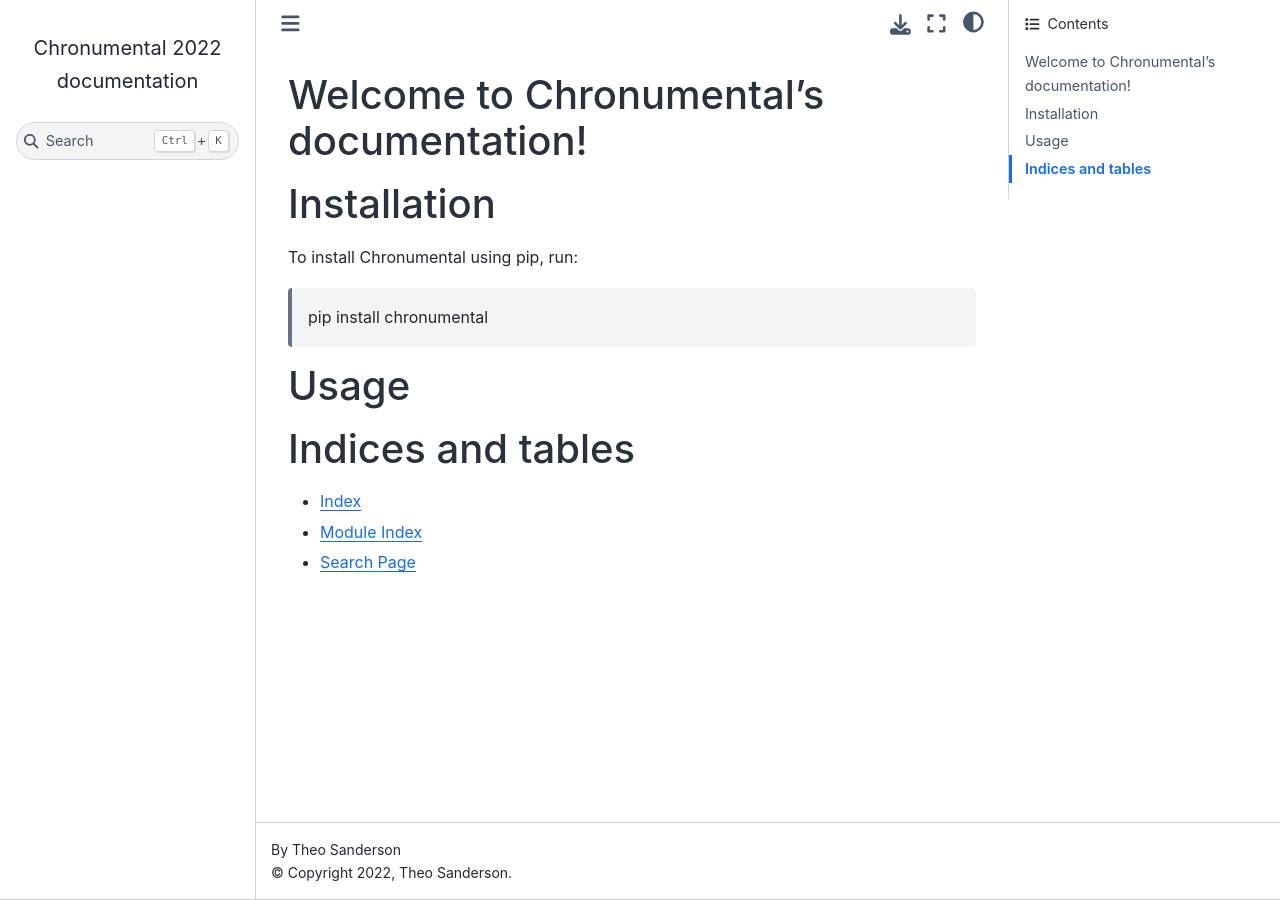
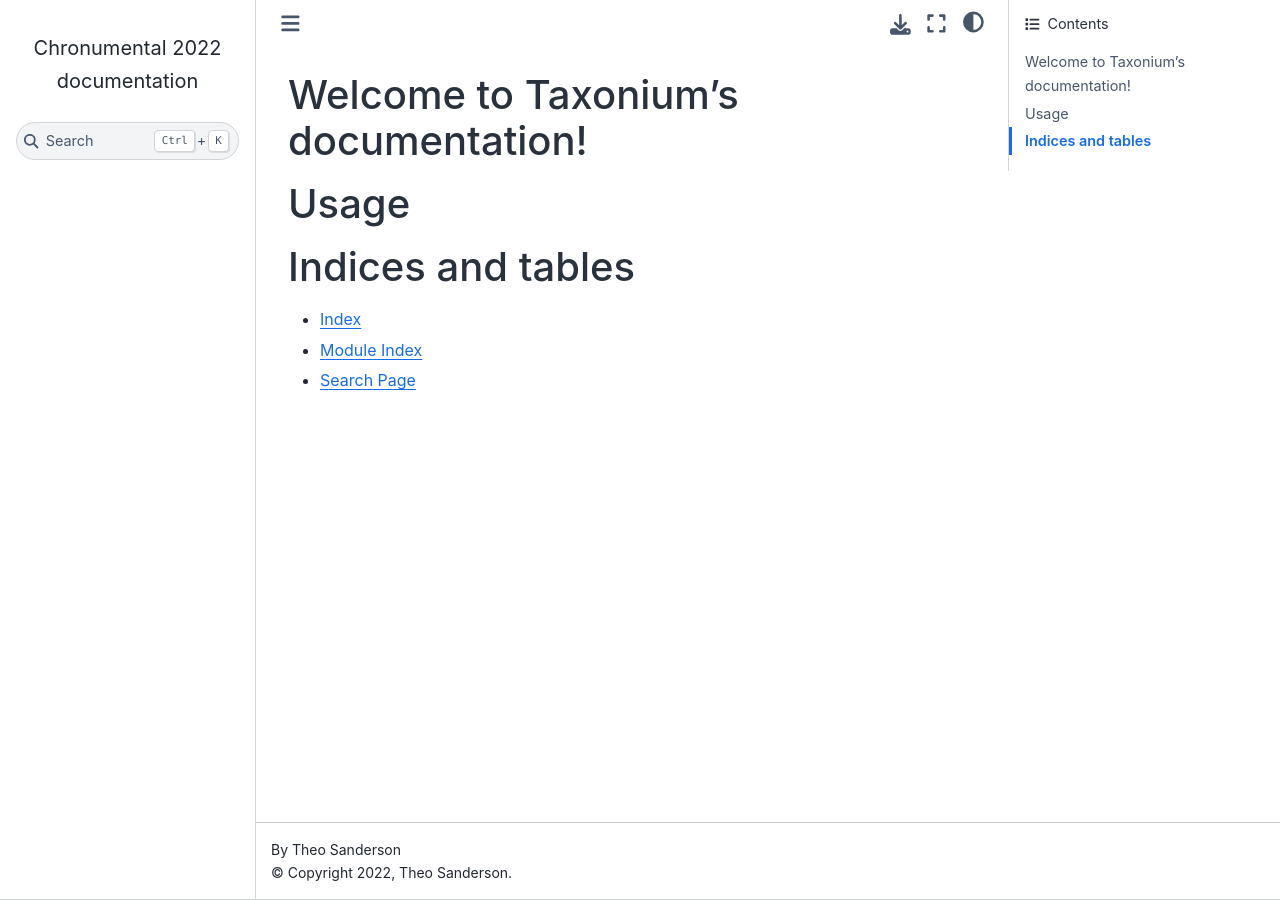
Before and after one commit to theosanderson/taxonium, a Sphinx documentation site: the page built from docs/index.rst, in a window 1280 px wide. Built offline with Sphinx 7.4.7 and the Sphinx Book theme 1.1.4, drawn with Linux system fonts in a browser that asks for light colours.

Commit message:
taxonium

```diff
--- a/docs/index.rst
+++ b/docs/index.rst
@@ -1,9 +1,5 @@
-.. Chronumental documentation master file, created by
-   sphinx-quickstart on Wed May 18 17:00:36 2022.
-   You can adapt this file completely to your liking, but it should at least
-   contain the root `toctree` directive.
 
-Welcome to Chronumental's documentation!
+Welcome to Taxonium's documentation!
 ========================================
 
 .. toctree::
@@ -11,11 +7,6 @@ Welcome to Chronumental's documentation!
    :caption: Contents:
 
 
-Installation
-============
-To install Chronumental using pip, run:
-
-      pip install chronumental
 
 
 Usage
```
